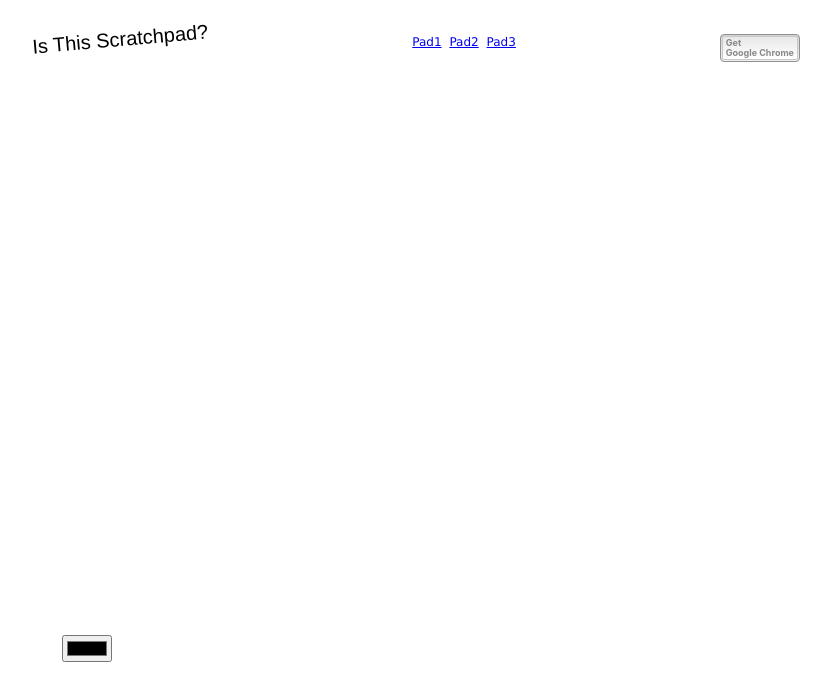
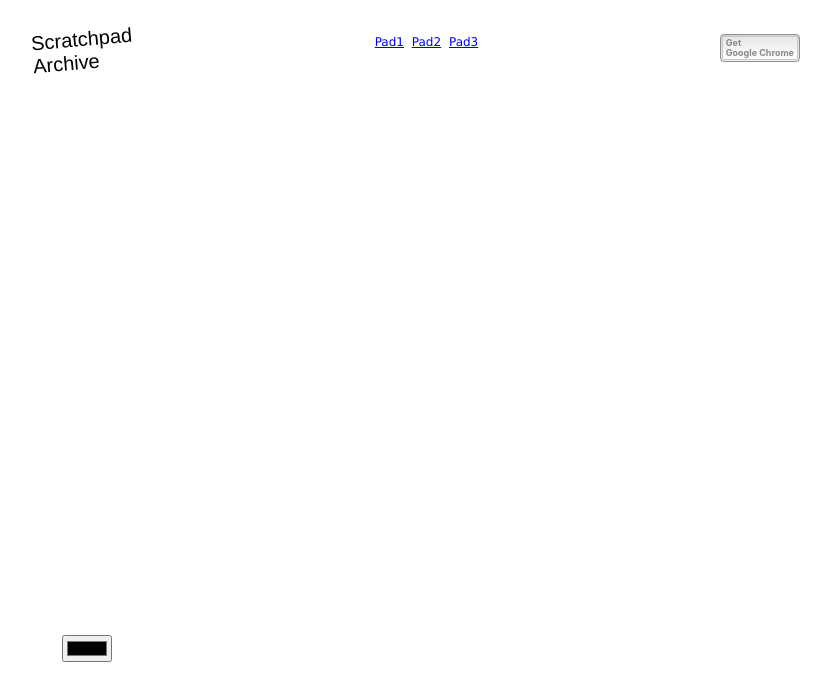
Before and after one commit to misinoe/Scratchpad, a website built with Parcel: page frontend/src/index.html in a window 1280 px wide. Shown: the whole page, without its empty margins (224-1055 px from the left). Built offline with nearby package versions, Linux system fonts and the light colour scheme; files whose address does not match are found by name; what pixi.js-legacy, querystring would draw is missing.

Commit message:
frontend updated

```diff
--- a/frontend/src/index.html
+++ b/frontend/src/index.html
@@ -1,12 +1,12 @@
 <!doctype html>
 <head>
-  <title>Is This Scratchpad?</title>
+  <title>Scratchpad Archive</title>
   <link rel="stylesheet" type="text/css" href="./css/index.css">
 </head>
 <div class="main">
   <div class="top-bar">
     <div class="top-bar__logo">
-      <p>Is This Scratchpad?</p>
+      <p>Scratchpad<br>Archive</p>
     </div>
     <div class="top-bar__links">
       <div class="top-bar__links__link">
```
Also changed, not shown: frontend/package.json (+6 -6 lines), 1 other file.
